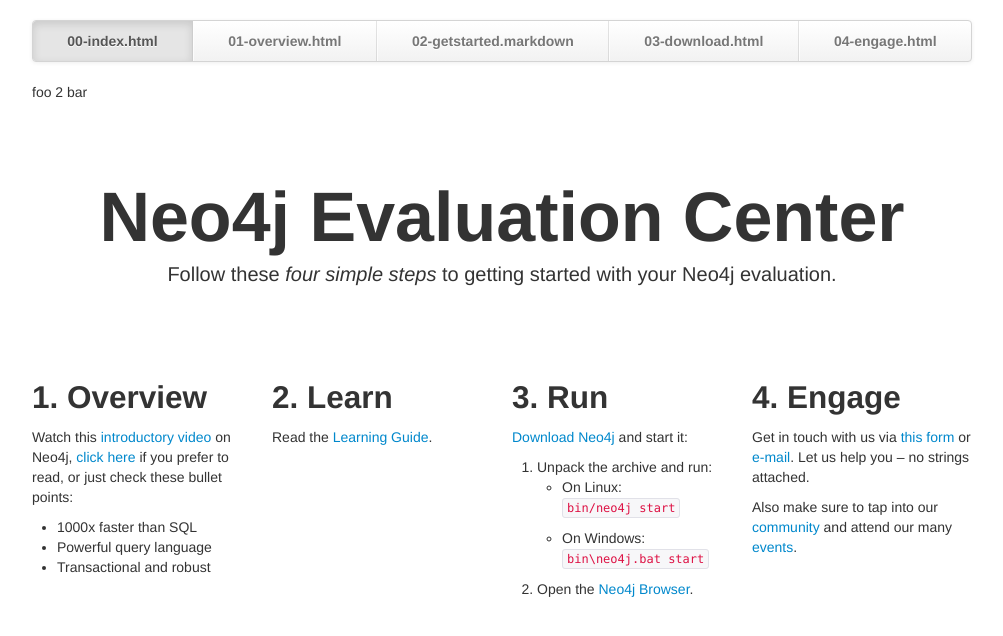
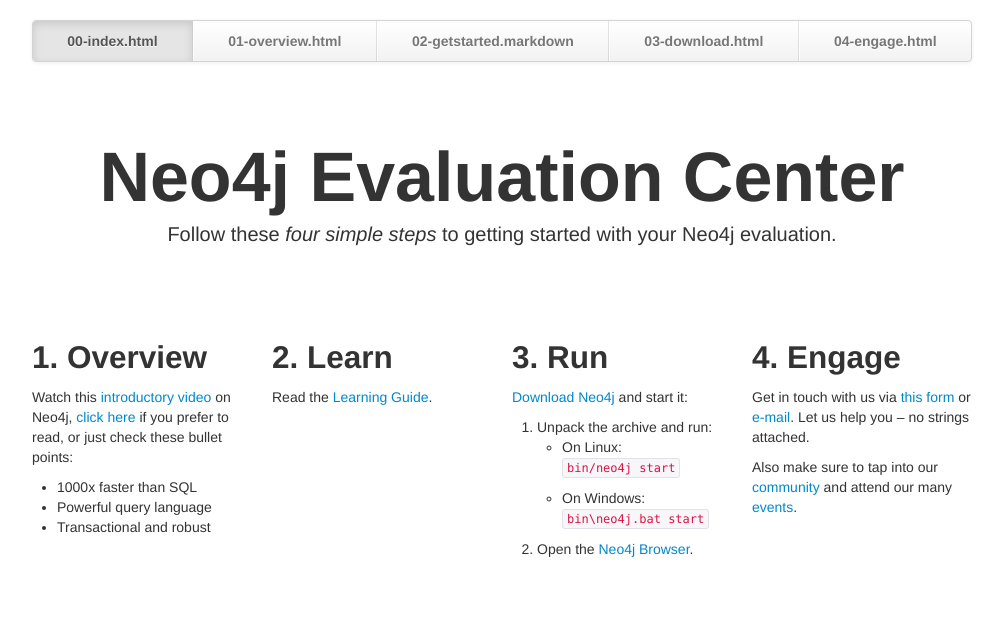
Before and after one commit to dmontag/neo4j-eval-center, a Jekyll site: the page built from 00-index.html, in a window 1280 px wide. Shown: the top 636 px of the page, without its empty margins (138-1141 px from the left). Built offline with Jekyll 4.4.1, drawn with Linux system fonts in a browser that asks for light colours; nearby versions of some CDN libraries; library files that are not in the unit come from our copies.

```diff
--- a/_layouts/default.html
+++ b/_layouts/default.html
@@ -35,12 +35,9 @@
             </div>
         </div>
     </div>
-                foo
-    {{ page.url | append:'index.html' | split:'/' | size }}
-    {{ relative }}
-    bar
 
     {{ content }}
+
 </div>
 </body>
 </html>
```
